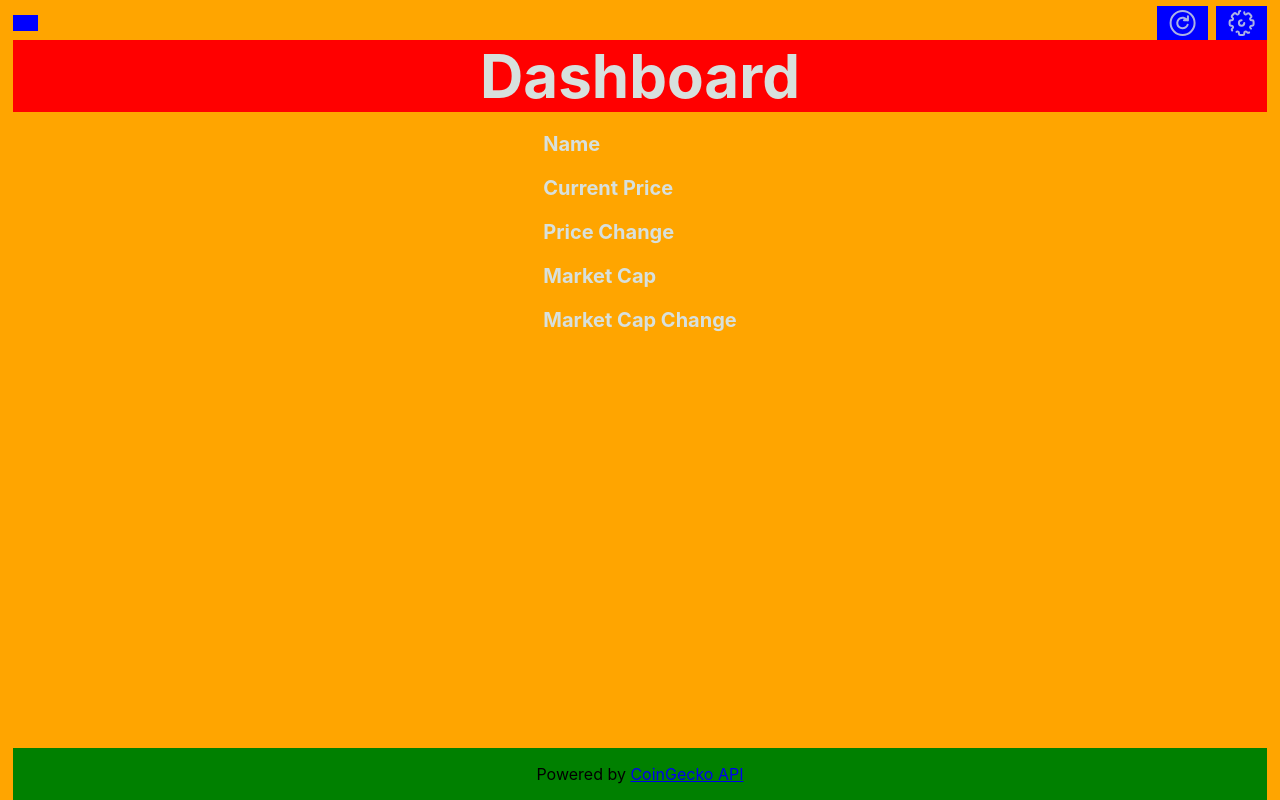
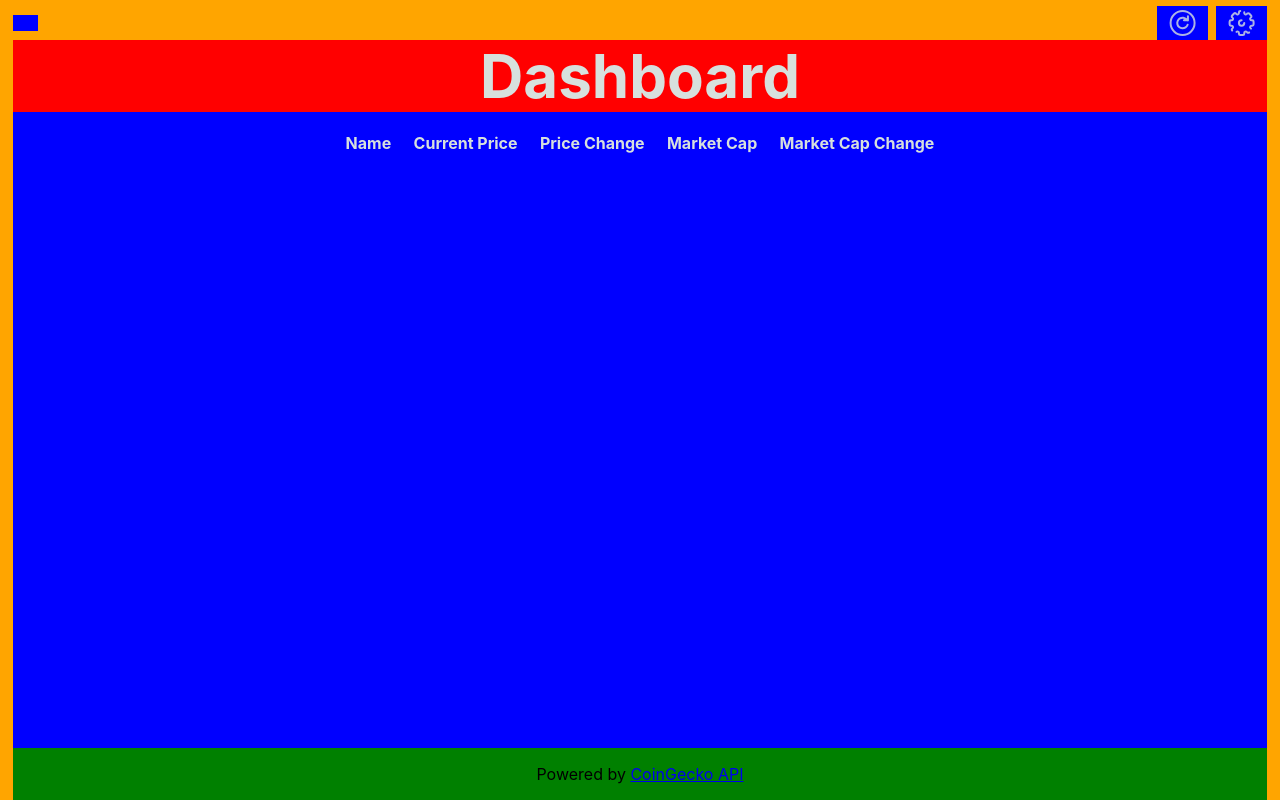
Before and after one commit to TotosL125/crypto-dashboard, a React (Create React App) app: page / in a window 1280 px wide. Built offline with nearby package versions, Linux system fonts and the light colour scheme; some icons are missing.

Commit message:
Format headings in the Dashboard list header
- change to h4 elements

```diff
--- a/src/features/DashboardListHeader.tsx
+++ b/src/features/DashboardListHeader.tsx
@@ -1,18 +1,18 @@
 // library imports
 import React, { FC } from "react";
 
-// component imports
-import Text from "../components/Text";
+// style imports
+import styles from "./styles/DashboardListHeader.module.css";
 
 const DashboardListHeader: FC = () => {
   return (
-    <header>
-      <Text text="Name" />
-      <Text text="Current Price" />
-      <Text text="Price Change" />
-      <Text text="Market Cap" />
-      <Text text="Market Cap Change" />
-    </header>
+    <div className={styles.header}>
+      <h4>Name</h4>
+      <h4>Current Price</h4>
+      <h4>Price Change</h4>
+      <h4>Market Cap</h4>
+      <h4>Market Cap Change</h4>
+    </div>
   );
 };
 
--- /dev/null
+++ b/src/features/styles/DashboardListHeader.module.css
@@ -0,0 +1,15 @@
+.header {
+  display: flex;
+  flex-direction: row;
+  justify-content: space-between;
+  align-items: center;
+
+  width: 46vw;
+}
+
+.header h4 {
+  font-size: 16px;
+  font-weight: bold;
+
+  color: var(--light);
+}
--- a/src/layouts/styles/RootLayout.module.css
+++ b/src/layouts/styles/RootLayout.module.css
@@ -23,4 +23,6 @@
   align-items: center;
 
   width: 98%;
+
+  background-color: blue;
 }
```
